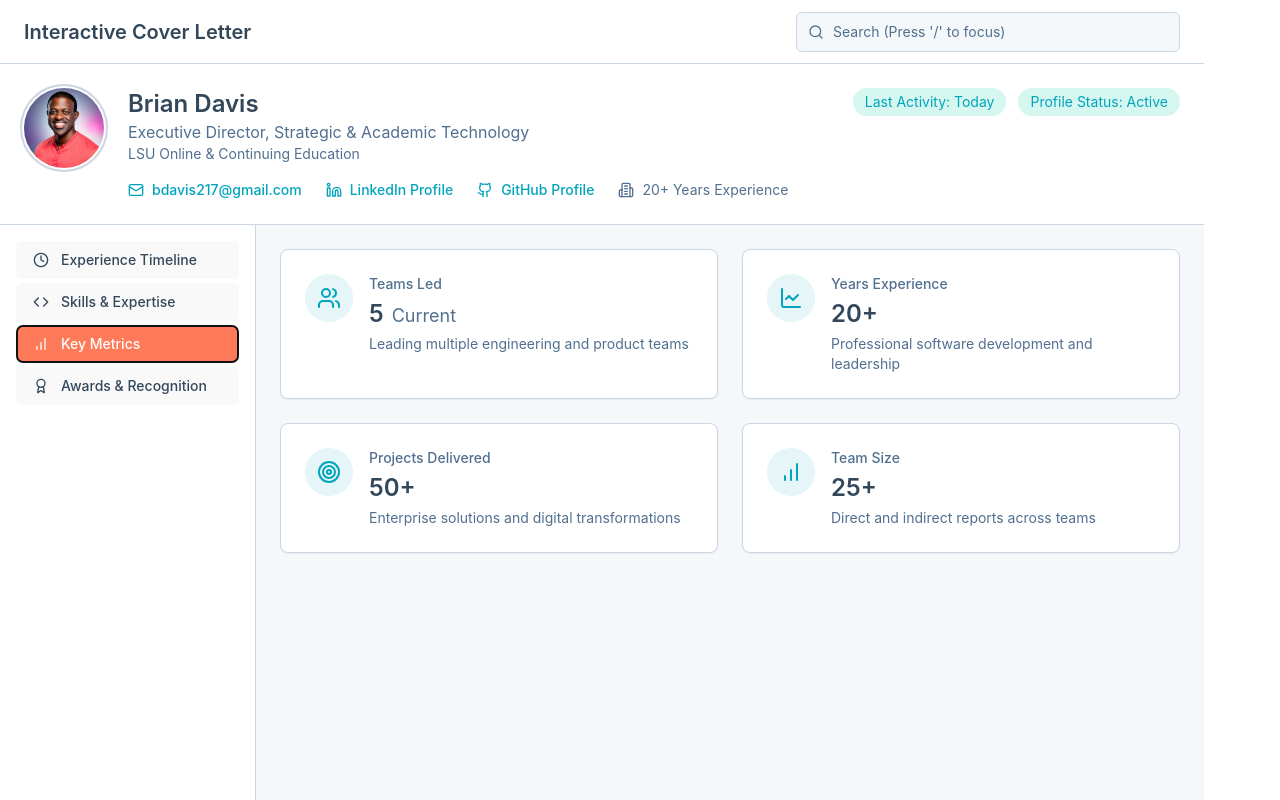
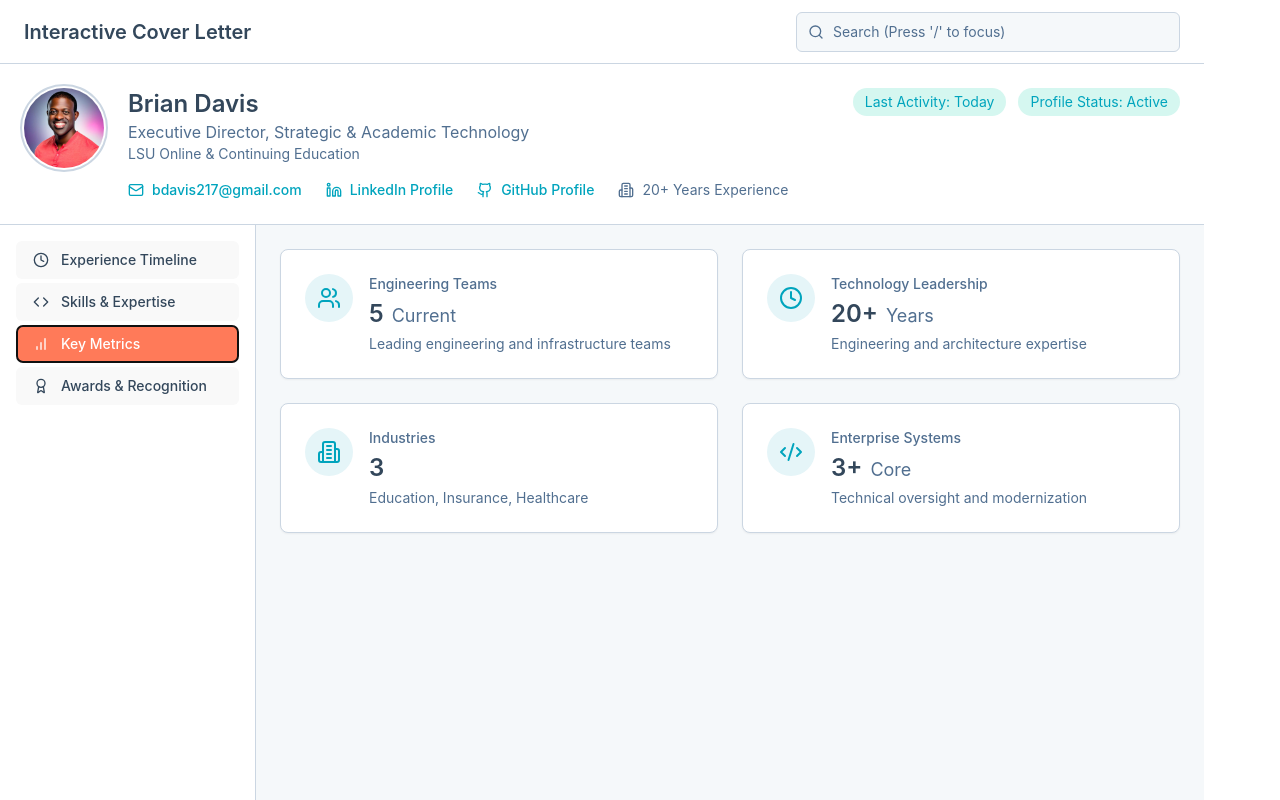
Before and after one commit to bdavis217/hubspot-cover-letter, a React (Vite) app: page / in a window 1280 px wide. Both pictures are taken after a click on the button "Key Metrics". Built offline with nearby package versions, Linux system fonts and the light colour scheme.

Commit message:
Updating the key metrics component

```diff
--- a/src/App.tsx
+++ b/src/App.tsx
@@ -4,9 +4,9 @@ import { Clock, Code, BarChart, Award } from 'lucide-react';
 import { cn } from './lib/utils';
 import { TimelineView } from './views/TimelineView';
 import { SkillsView } from './views/SkillsView';
-import { MetricsView } from './views/MetricsView';
 import { AwardsView } from './views/AwardsView';
 import { ProfileHeader } from './components/layout/ProfileHeader';
+import { MetricsGrid } from './components/metrics/MetricsGrid';
 
 const navigationItems = [
   { id: 'timeline', label: 'Experience Timeline', icon: Clock },
@@ -64,17 +64,9 @@ export function App() {
         <main className="flex-1 p-6">
           <div className="w-[900px]">
             {activeView === 'timeline' && <TimelineView />}
-            {/* Only MetricsView uses grid layout */}
-            {activeView === 'metrics' ? (
-              <div className="grid grid-cols-2 gap-6">
-                <MetricsView />
-              </div>
-            ) : (
-              <>
-                {activeView === 'skills' && <SkillsView />}
-                {activeView === 'awards' && <AwardsView />}
-              </>
-            )}
+            {activeView === 'metrics' && <MetricsGrid />}
+            {activeView === 'skills' && <SkillsView />}
+            {activeView === 'awards' && <AwardsView />}
           </div>
         </main>
       </div>
--- /dev/null
+++ b/src/components/metrics/MetricsGrid.tsx
@@ -0,0 +1,38 @@
+import { Card } from '../ui/card';
+import { metrics, Metric } from '../../data/metrics';
+
+function MetricCard({ metric }: { metric: Metric }) {
+  const Icon = metric.icon;
+
+  return (
+    <Card className="bg-white border-[#cbd6e2] hover:shadow-md transition-shadow">
+      <div className="p-6">
+        <div className="flex items-start gap-4">
+          <div className="h-12 w-12 rounded-full bg-[#e5f5f8] flex items-center justify-center flex-shrink-0">
+            <Icon className="h-6 w-6 text-[#00a4bd]" />
+          </div>
+          <div className="space-y-1">
+            <p className="text-sm font-medium text-[#516f90]">{metric.title}</p>
+            <div className="flex items-baseline gap-2">
+              <p className="text-2xl font-semibold text-[#33475b]">{metric.value}</p>
+              {metric.subtitle && (
+                <p className="text-lg text-[#516f90]">{metric.subtitle}</p>
+              )}
+            </div>
+            <p className="text-sm text-[#516f90]">{metric.description}</p>
+          </div>
+        </div>
+      </div>
+    </Card>
+  );
+}
+
+export function MetricsGrid() {
+  return (
+    <div className="grid grid-cols-2 gap-6">
+      {metrics.map(metric => (
+        <MetricCard key={metric.id} metric={metric} />
+      ))}
+    </div>
+  );
+}
--- /dev/null
+++ b/src/data/metrics.ts
@@ -0,0 +1,45 @@
+import { Users, Clock, Building2, Code2 } from 'lucide-react';
+
+export interface Metric {
+  id: string;
+  icon: typeof Users;
+  title: string;
+  value: string;
+  subtitle: string;
+  description: string;
+}
+
+export const metrics: Metric[] = [
+  {
+    id: 'engineering-teams',
+    icon: Users,
+    title: 'Engineering Teams',
+    value: '5',
+    subtitle: 'Current',
+    description: 'Leading engineering and infrastructure teams'
+  },
+  {
+    id: 'tech-leadership',
+    icon: Clock,
+    title: 'Technology Leadership',
+    value: '20+',
+    subtitle: 'Years',
+    description: 'Engineering and architecture expertise'
+  },
+  {
+    id: 'industries',
+    icon: Building2,
+    title: 'Industries',
+    value: '3',
+    subtitle: '',
+    description: 'Education, Insurance, Healthcare'
+  },
+  {
+    id: 'enterprise-systems',
+    icon: Code2,
+    title: 'Enterprise Systems',
+    value: '3+',
+    subtitle: 'Core',
+    description: 'Technical oversight and modernization'
+  }
+];
--- a/src/views/MetricsView.tsx
+++ /dev/null
@@ -1,61 +0,0 @@
-import * as React from 'react';
-import { Users, LineChart, Target, BarChart } from 'lucide-react';
-import { Card } from '../components/ui/card';
-
-const metrics = [
-  {
-    icon: Users,
-    label: 'Teams Led',
-    value: '5',
-    subValue: 'Current',
-    description: 'Leading multiple engineering and product teams'
-  },
-  {
-    icon: LineChart,
-    label: 'Years Experience',
-    value: '20+',
-    description: 'Professional software development and leadership'
-  },
-  {
-    icon: Target,
-    label: 'Projects Delivered',
-    value: '50+',
-    description: 'Enterprise solutions and digital transformations'
-  },
-  {
-    icon: BarChart,
-    label: 'Team Size',
-    value: '25+',
-    description: 'Direct and indirect reports across teams'
-  }
-];
-
-export function MetricsView() {
-  return (
-    <>
-      {metrics.map((metric, index) => (
-        <Card key={index} className="bg-white border-[#cbd6e2] hover:shadow-md transition-shadow">
-          <div className="p-6">
-            <div className="flex items-start gap-4">
-              <div className="h-12 w-12 rounded-full bg-[#e5f5f8] flex items-center justify-center flex-shrink-0">
-                <metric.icon className="h-6 w-6 text-[#00a4bd]" />
-              </div>
-              <div className="space-y-1">
-                <p className="text-sm font-medium text-[#516f90]">{metric.label}</p>
-                <div className="flex items-baseline gap-2">
-                  <p className="text-2xl font-semibold text-[#33475b]">{metric.value}</p>
-                  {metric.subValue && (
-                    <p className="text-lg text-[#516f90]">{metric.subValue}</p>
-                  )}
-                </div>
-                <p className="text-sm text-[#516f90]">{metric.description}</p>
-              </div>
-            </div>
-          </div>
-        </Card>
-      ))}
-    </>
-  );
-}
-
-export default MetricsView;
```
